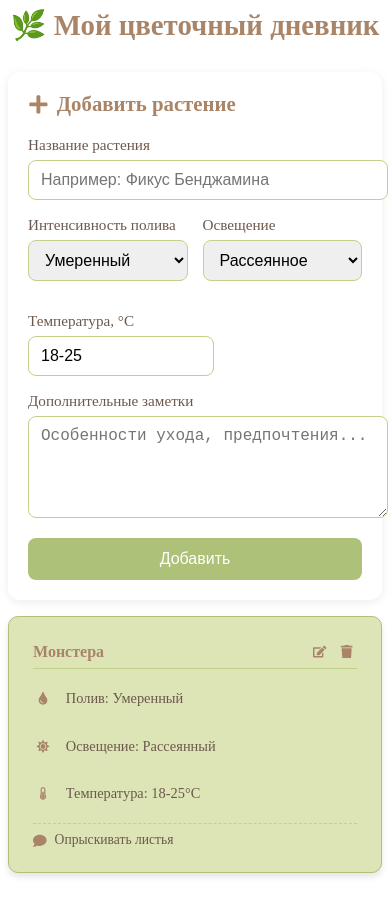
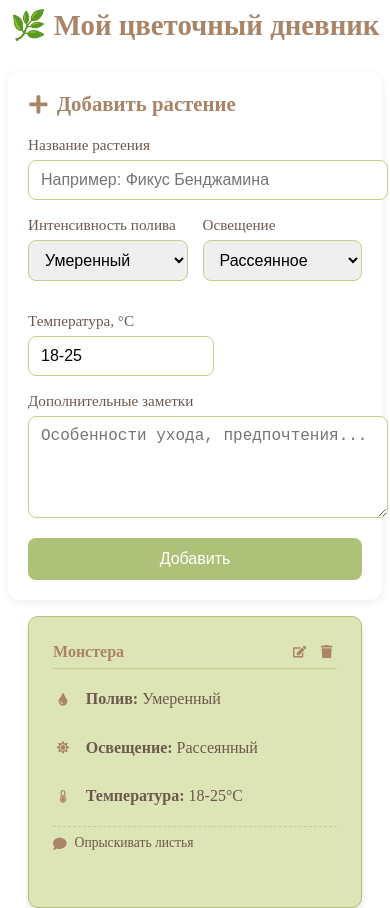
Before and after one commit to nickolaykrasilov/Flower-care-service, a React (Create React App) app in the folder my-react-app/: page / in a window 390 px wide. Built offline with nearby package versions, Linux system fonts and the light colour scheme.

Commit message:
Адаптив + разбиение на сетку карточек

```diff
--- a/my-react-app/src/App.css
+++ b/my-react-app/src/App.css
@@ -121,3 +121,22 @@ button:active {
   justify-content: center;
   gap: 10px;
 }
+
+.flower-list {
+  display: grid;
+  grid-template-columns: repeat(auto-fill, minmax(300px, 1fr));
+  gap: 20px;
+  padding: 0 20px;
+}
+
+@media (min-width: 768px) {
+  .flower-list {
+    grid-template-columns: repeat(2, 1fr);
+  }
+}
+
+@media (min-width: 1200px) {
+  .flower-list {
+    grid-template-columns: repeat(3, 1fr);
+  }
+}
--- a/my-react-app/src/components/FlowerCard.jsx
+++ b/my-react-app/src/components/FlowerCard.jsx
@@ -4,7 +4,6 @@ import '../styles/FlowerCard.css';
 const FlowerCard = ({ flower, onDelete, onEdit }) => {
   return (
     <div className="flower-card">
-      {/* Шапка карточки */}
       <div className="flower-card-header">
         <h3 className="flower-card-title">{flower.name}</h3>
         <div className="flower-card-actions">
@@ -25,23 +24,21 @@ const FlowerCard = ({ flower, onDelete, onEdit }) => {
         </div>
       </div>
 
-      {/* Свойства растения */}
       <div className="flower-properties">
         <div className="flower-property">
           <FaTint className="property-icon" />
-          <span>Полив: {flower.watering}</span>
+          <span><strong>Полив:</strong> {flower.watering}</span>
         </div>
         <div className="flower-property">
           <FaSun className="property-icon" />
-          <span>Освещение: {flower.light}</span>
+          <span><strong>Освещение:</strong> {flower.light}</span>
         </div>
         <div className="flower-property">
           <FaThermometerHalf className="property-icon" />
-          <span>Температура: {flower.temperature}</span>
+          <span><strong>Температура:</strong> {flower.temperature}</span>
         </div>
       </div>
 
-      {/* Комментарий */}
       {flower.comment && (
         <div className="flower-comment">
           <FaComment className="comment-icon" />
--- a/my-react-app/src/styles/FlowerCard.css
+++ b/my-react-app/src/styles/FlowerCard.css
@@ -3,12 +3,21 @@
 .flower-card {
   background-color: var(--tea-green);
   border: 1px solid var(--olivine);
-  border-radius: 8px;
-  padding: 10px;
-  margin-bottom: 10px;
+  border-radius: 12px;
+  padding: 15px;
   color: var(--umber);
-  font-size: 0.9rem;
+  height: 100%;
+  box-sizing: border-box;
+  display: flex;
+  flex-direction: column;
+  transition: transform 0.2s, box-shadow 0.2s;
 }
+
+.flower-card:hover {
+  transform: translateY(-3px);
+  box-shadow: 0 4px 12px rgba(0,0,0,0.1);
+}
+
 
 .flower-card-header {
   display: flex;
```
Also changed, not shown: my-react-app/src/App.js (+3 -4 lines).
